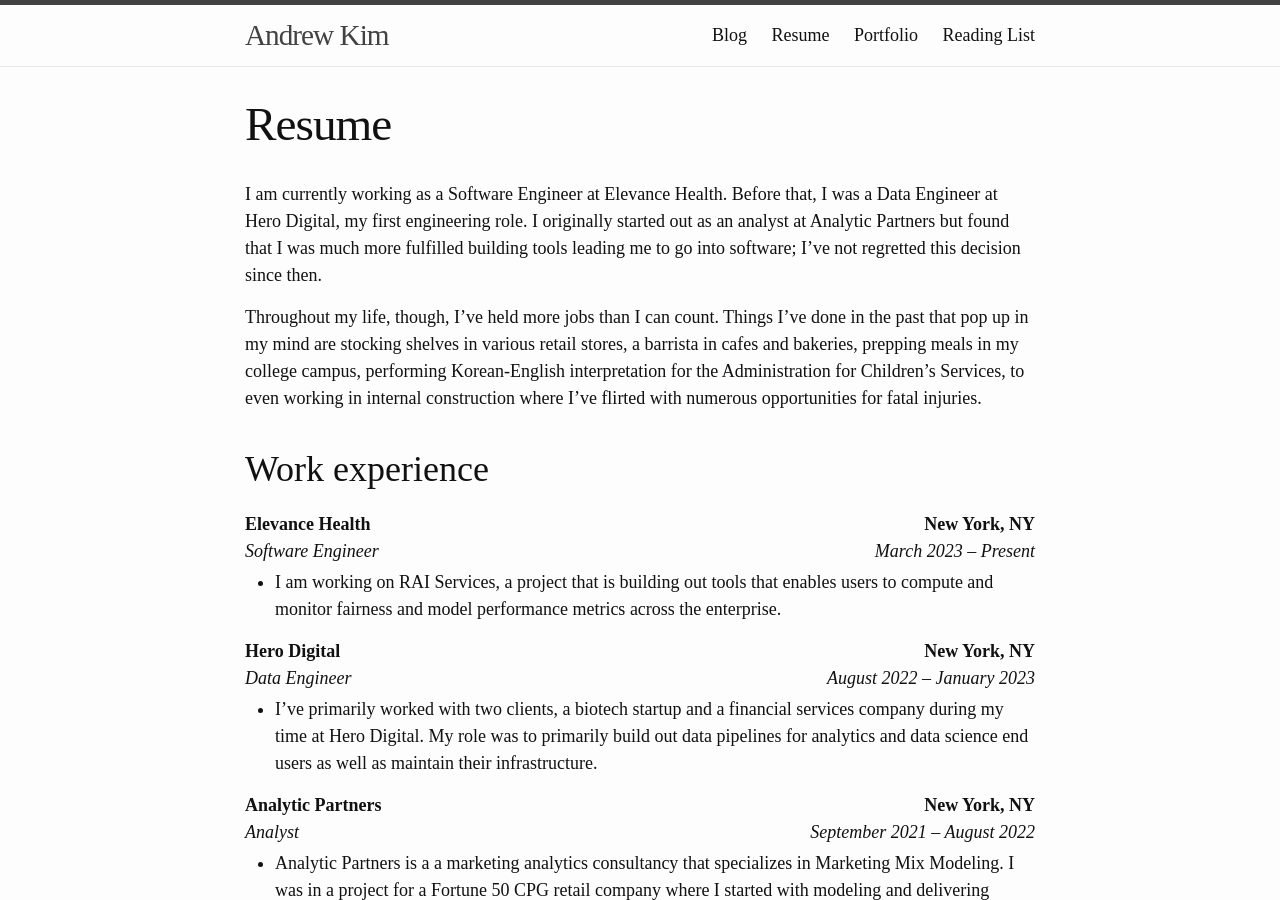
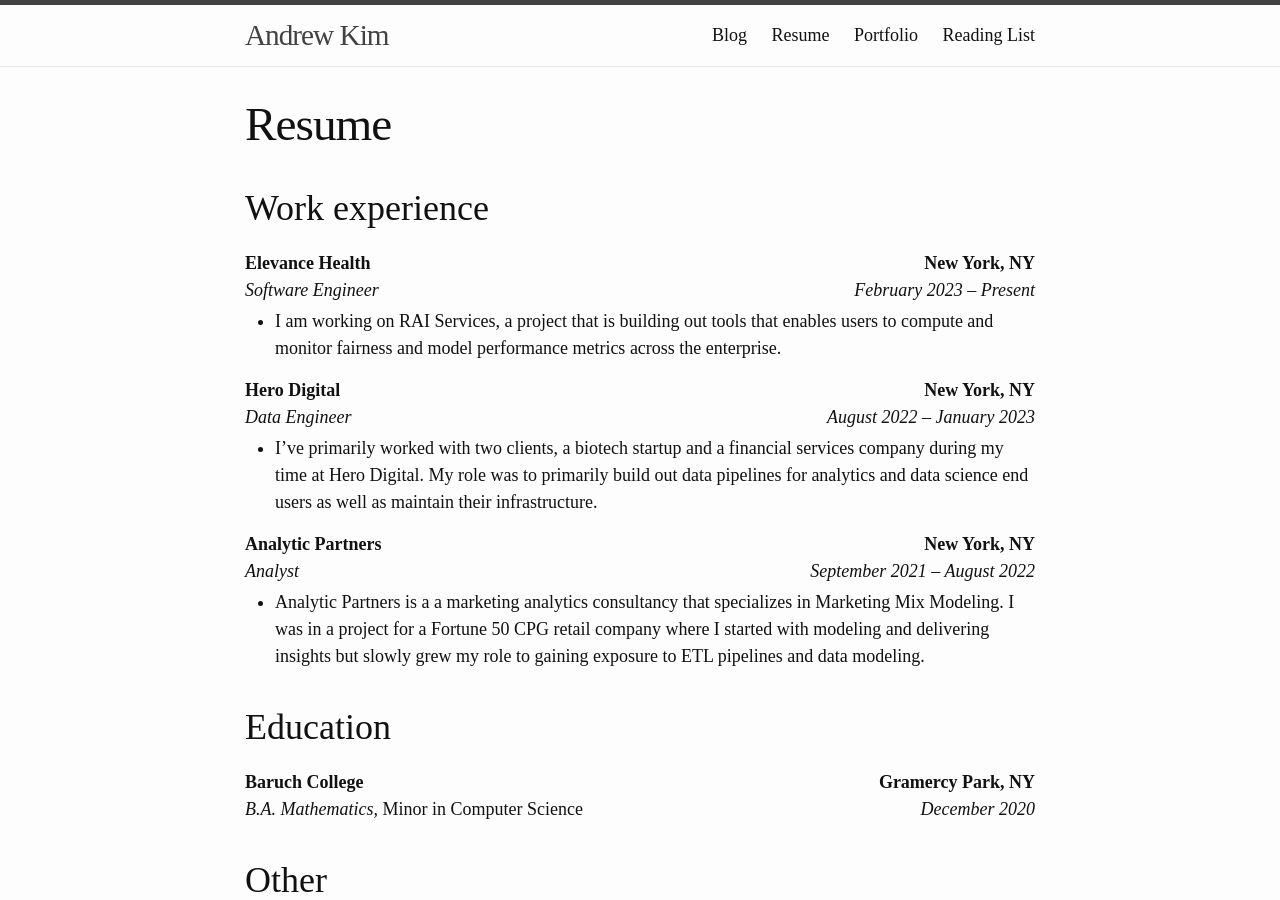
Before and after one commit to andrewwkimm/andrewwkimm.github.io, a Jekyll site: the page built from resume/resume.md, in a window 1280 px wide and 900 px high. Built offline with Jekyll 4.4.1, drawn with Linux system fonts in a browser that asks for light colours.

Commit message:
Remove self-introduction

```diff
--- a/resume/resume.md
+++ b/resume/resume.md
@@ -3,19 +3,6 @@
 title: Resume
 permalink: /resume/
 ---
-
-I am currently working as a Software Engineer at Elevance Health. Before that,
-I was a Data Engineer at Hero Digital, my first engineering role. I originally
-started out as an analyst at Analytic Partners but found that I was much more
-fulfilled building tools leading me to go into software; I've not regretted
-this decision since then.
-
-Throughout my life, though, I've held more jobs than I can count. Things I've
-done in the past that pop up in my mind are stocking shelves in various retail
-stores, a barrista in cafes and bakeries, prepping meals in my college campus,
-performing Korean-English interpretation for the Administration for Children's
-Services, to even working in internal construction where I've flirted with
-numerous opportunities for fatal injuries.
 
 ## Work experience
 
@@ -23,7 +10,7 @@
     <span style="float:left;"><strong>Elevance Health</strong></span>
     <span style="float:right;"><strong>New York, NY</strong></span><br>
     <span style="float:left;"><em>Software Engineer</em></span>
-    <span style="float:right;"><em>March 2023 – Present</em></span><br>
+    <span style="float:right;"><em>February 2023 – Present</em></span><br>
 </p>
 - I am working on RAI Services, a project that is building out tools that
 enables users to compute and monitor fairness and model performance metrics
```
